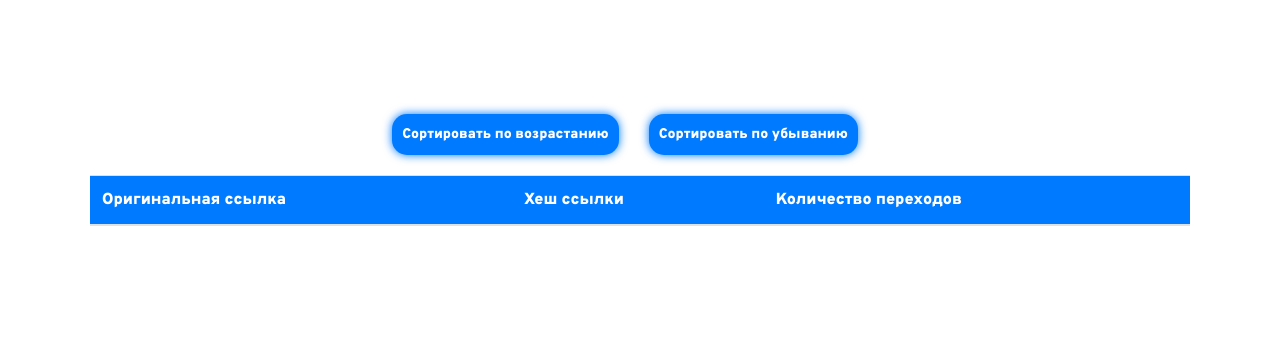
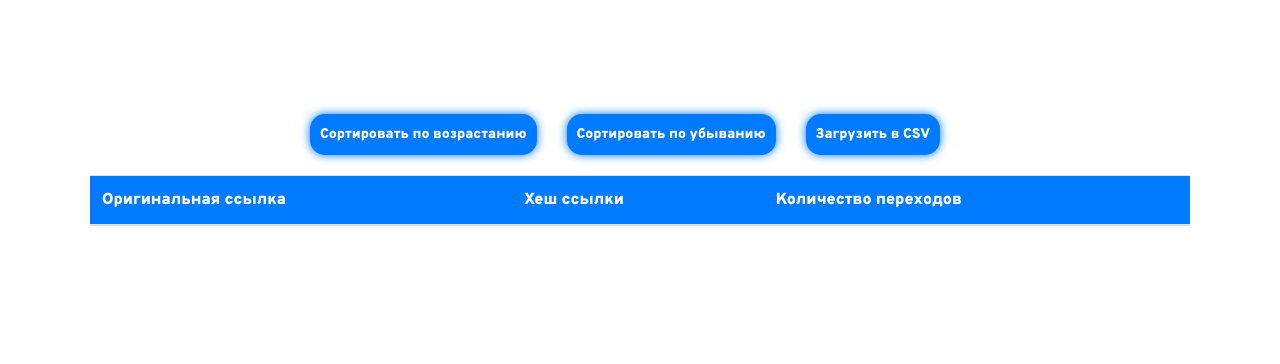
Before and after one commit to basbky/test_link_shortener, a Django app: page /statistics/ in a window 1280 px wide. Shown: the part 56-420 px from the top of the page. Run offline with Django 4.2, Linux system fonts and the light colour scheme; data that the repository does not hold is empty; some libraries are stand-ins or nearby versions.

Commit message:
csv download configured

```diff
--- a/src/shortener/utils.py
+++ b/src/shortener/utils.py
@@ -1,5 +1,8 @@
+import csv
 import random
 import string
+
+from django.core.paginator import Paginator
 
 from .models import Link
 
@@ -17,3 +20,26 @@ def save_url_mapping(url):
             break
     Link.objects.create(original_url=url, short_hash=short_hash)
     return short_hash
+
+
+def get_sorted_links(sort_by='views_counter'):
+    links = Link.objects.all().order_by(sort_by)
+    return links
+
+
+def get_paginated_links(links, page_size=10, page_number=1):
+    paginator = Paginator(links, page_size)
+    links = paginator.get_page(page_number)
+    return links
+
+
+def create_csv_file(links):
+    with open('statistics.csv', 'w', newline='') as file:
+        writer = csv.writer(file)
+        writer.writerow(
+            ['Оригинальная ссылка', 'Хеш ссылки', 'Количество переходов']
+        )
+        for link in links:
+            writer.writerow(
+                [link.original_url, link.short_hash, link.views_counter]
+            )
--- a/src/shortener/views.py
+++ b/src/shortener/views.py
@@ -1,4 +1,7 @@
+import csv
+
 from django.core.paginator import Paginator
+from django.http import HttpResponse
 from django.shortcuts import redirect
 from django.shortcuts import render
 from django.urls import reverse
@@ -8,7 +11,10 @@ from django.views.generic import TemplateView
 
 from .forms import URLShortenerForm
 from .models import Link
+from .utils import create_csv_file
 from .utils import generate_short_hash
+from .utils import get_paginated_links
+from .utils import get_sorted_links
 from .utils import save_url_mapping
 
 
@@ -33,16 +39,24 @@ class RedirectView(View):
 class StatisticsView(TemplateView):
     template_name = 'shortener/statistics.html'
 
-    def get_context_data(self, **kwargs):
-        context = super().get_context_data(**kwargs)
+    def get(self, request, *args, **kwargs):
         sort_by = (
-            self.request.GET.get('sort_by', 'views_counter') or 'views_counter'
+            request.GET.get('sort_by', 'views_counter') or 'views_counter'
         )
-        links = Link.objects.all().order_by(sort_by)
+        links = get_sorted_links(sort_by)
 
-        paginator = Paginator(links, 10)
-        page = self.request.GET.get('page')
-        links = paginator.get_page(page)
+        if request.GET.get('download'):
+            create_csv_file(links)
+            file = open('statistics.csv', 'r')
+            response = HttpResponse(file, content_type='text/csv')
+            response[
+                'Content-Disposition'
+            ] = 'attachment; filename="statistics.csv"'
+            return response
 
+        page = request.GET.get('page')
+        links = get_paginated_links(links, page_number=page)
+
+        context = self.get_context_data(**kwargs)
         context['links'] = links
-        return context
+        return self.render_to_response(context)
--- a/src/templates/shortener/statistics.html
+++ b/src/templates/shortener/statistics.html
@@ -12,6 +12,7 @@
     {% endif %}
     <a href="?sort_by=views_counter" class="btn btn-secondary">Сортировать по возрастанию</a>
     <a href="?sort_by=-views_counter" class="btn btn-secondary">Сортировать по убыванию</a>
+    <a href="?download=True" class="btn btn-secondary">Загрузить в CSV</a>
   </div>
     <table class="table table-striped">
       <thead>
@@ -32,4 +33,7 @@
       </tbody>
     </table>
   </div>
+  <div class="report_downloads">
+
+  </div>
 {% endblock %}
```
